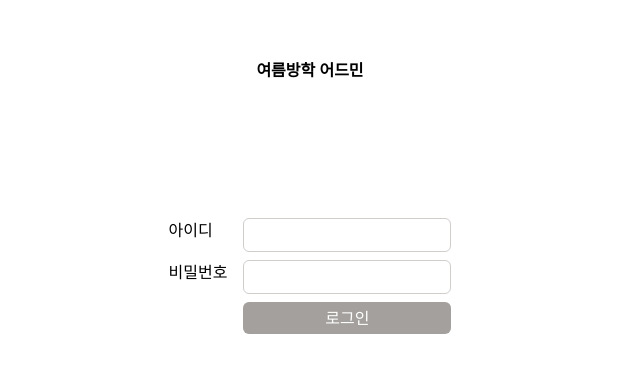
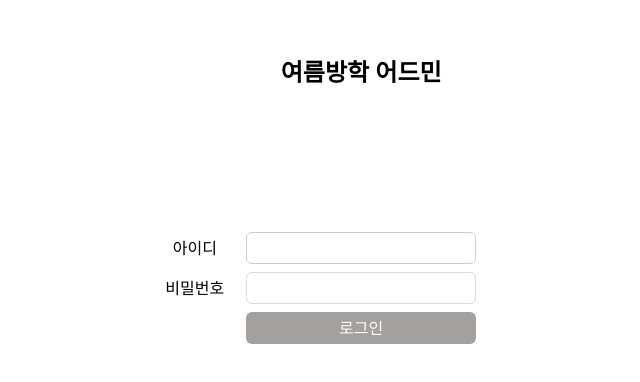
Before and after one commit to cjy00n/summer-vacation-admin, a React (Vite) app: page /login in a window 1280 px wide. Shown: the part 200-582 px from the top of the page, without its empty margins (330-970 px from the left). Built offline with nearby package versions, Linux system fonts and the light colour scheme.

Commit message:
Feat : add login

```diff
--- /dev/null
+++ b/src/hooks/postLogin.ts
@@ -0,0 +1,39 @@
+import { defaultInstance } from ".";
+
+interface LoginResponse {
+  accessToken: string;
+  refreshToken: string;
+  isNewUser: boolean;
+}
+
+interface postLoginProps {
+  email: string;
+  password: string;
+  navigate: (path: string) => void;
+}
+
+export const postLogin = async ({
+  email,
+  password,
+  navigate,
+}: postLoginProps) => {
+  console.log(email, password);
+  try {
+    const response = await defaultInstance.post<LoginResponse>(
+      "/admin/sign-in",
+      {
+        email: email,
+        password: password,
+      }
+    );
+
+    console.log("response", response);
+    if (response.data) {
+      localStorage.setItem("accessToken", response.data.accessToken);
+      localStorage.setItem("refreshToken", response.data.refreshToken);
+      navigate("/");
+    }
+  } catch (e) {
+    console.error("Error", e);
+  }
+};
--- a/src/pages/LoginPage.tsx
+++ b/src/pages/LoginPage.tsx
@@ -1,27 +1,47 @@
+import { useState } from "react";
 import { useNavigate } from "react-router-dom";
+import { postLogin } from "../hooks/postLogin";
 
 const LoginPage = () => {
   const navigate = useNavigate();
+  const [inputEmail, setInputEmail] = useState("");
+  const [inputPassword, setInputPassword] = useState("");
+
   const handleLogin = () => {
-    navigate("/");
+    postLogin({ email: inputEmail, password: inputPassword, navigate });
   };
 
   return (
     <div className="items-center justify-center flex flex-col h-full">
-      <h1 className="font-bold mb-32">여름방학 어드민</h1>
+      <div className="flex my-2 ">
+        <span className="w-[8vw] text-center"></span>
+        <h1 className="text-2xl font-bold mb-32 text-centerw-[18vw]">
+          여름방학 어드민
+        </h1>
+      </div>
       <div className="">
-        <div className="flex justify-between my-2">
-          <span>아이디</span>
-          <input type="text" className="rounded-md w-52 ml-4" />
+        <div className="flex justify-between my-2 items-center">
+          <span className="w-[8vw] text-center">아이디</span>
+          <input
+            type="text"
+            className="px-1 rounded-md w-[18vw] h-8 border border-solid border-gray-60"
+            value={inputEmail}
+            onChange={(e) => setInputEmail(e.target.value)}
+          />
         </div>
-        <div className="flex justify-between my-2">
-          <span>비밀번호</span>
-          <input type="text" className="rounded-md w-52 ml-4" />
+        <div className="flex justify-between my-2 items-center">
+          <span className="w-[8vw] text-center">비밀번호</span>
+          <input
+            type="password"
+            className="px-1 rounded-md w-[18vw] h-8 border border-solid border-gray-60"
+            value={inputPassword}
+            onChange={(e) => setInputPassword(e.target.value)}
+          />
         </div>
         <div className="flex justify-between my-2">
           <span></span>
           <button
-            className="bg-gray-50 w-52 ml-4 rounded-md py-1 text-white"
+            className="bg-gray-50 w-[18vw] h-8 ml-4 rounded-md py-1 text-white"
             onClick={handleLogin}
           >
             로그인
```
